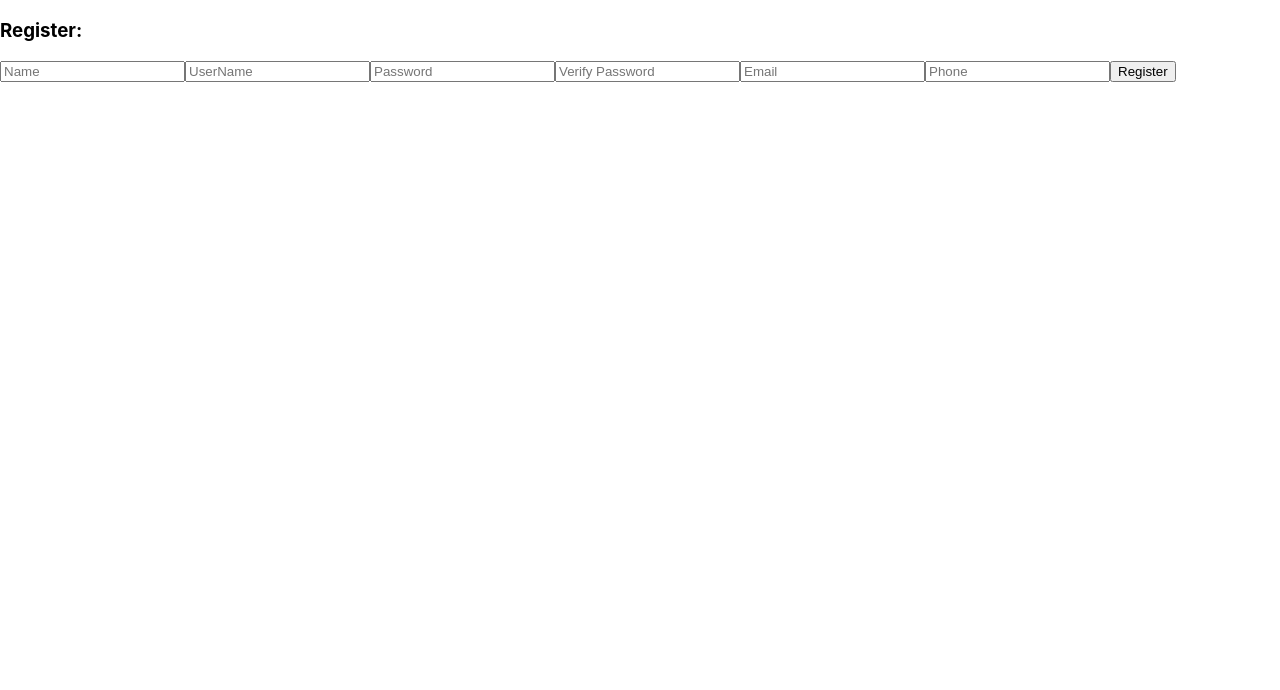
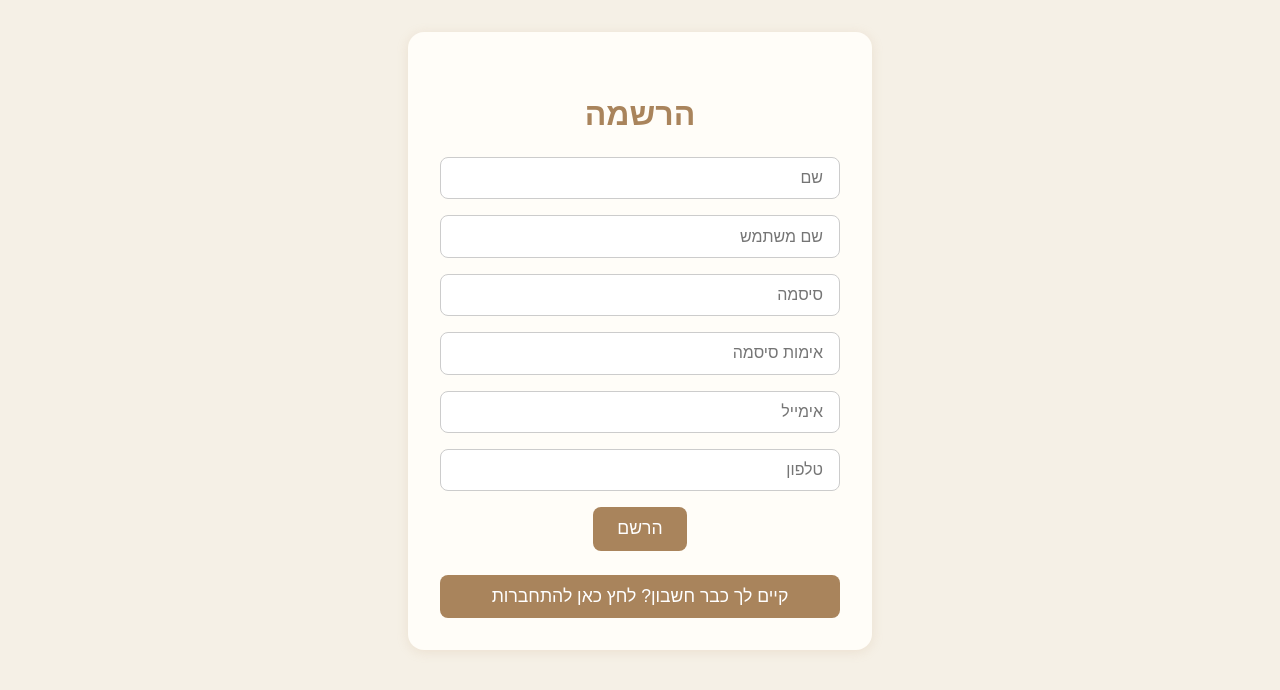
Before and after one commit to YpOfakim/client, a React (Create React App) app: page /sign_up in a window 1280 px wide. Shown: the top 690 px of the page. Built offline with nearby package versions, Linux system fonts and the light colour scheme.

Commit message:
פוש לאחר סיום עיצוב חוץ מדף אחד

```diff
--- a/src/App.js
+++ b/src/App.js
@@ -3,6 +3,7 @@ import { Outlet, NavLink, useNavigate, useParams } from "react-router-dom";
 import { useContext, useState } from 'react';
 import { Routes, Route } from "react-router-dom";
 import Navigation from './components/Navigation';
+import './style/front_home.css';
 
 import Create_Minyan from './pages/Create_Minyan';
 import Daily_Segments_History from './pages/Daily_Segments_History';
@@ -100,13 +101,16 @@ const NoMatch = () => {
 export default App;
 export { AuthContext, AuthProvider, NoMatch };
 
+
 const Front_Home = () => {
   return (
-    <div>
-      <h1>בלכתך בדרך</h1>
-      <p>נא להתחבר או להרשם כדי</p>
-      <NavLink to="/sign_in">התחברות</NavLink>
-      <NavLink to="/sign_up">הרשמה</NavLink>
+    <div className="front-home-page">
+      <div className="front-home-container">
+        <h1>בלכתך בדרך</h1>
+        <p>נא להתחבר או להירשם כדי להמשיך</p>
+        <NavLink to="/sign_in">התחברות</NavLink>
+        <NavLink to="/sign_up">הרשמה</NavLink>
+      </div>
     </div>
   );
 };
--- a/src/pages/Search_Minyan.js
+++ b/src/pages/Search_Minyan.js
@@ -1,6 +1,5 @@
 import React, { useState, useEffect, useRef } from 'react';
 import Minyan from '../components/Minyan';
-import "../style/minyans.css";
 import SortOptions from '../components/SortOptions';
 
 function Search_Minyans() {
--- a/src/pages/Sign_In.js
+++ b/src/pages/Sign_In.js
@@ -2,8 +2,8 @@ import { useState } from "react";
 import { useNavigate } from "react-router-dom";
 import { useEffect } from "react";
 import { useContext } from "react";
-import { AuthContext } from "../App"; // או מה שצריך בהתאם למיקום שלך
-
+import { AuthContext } from "../App";
+import "../style/login.css";
 function Login() {
   // ניקוי נתונים קודמים מה־localStorage
   useEffect(() => {
@@ -59,6 +59,7 @@ onLogin(data.token, data.user);
   };
 
  return (
+    <div className="login-page">
       <form className="login" onSubmit={handleLogin}>
         <h1>התחברות</h1>
 
@@ -91,9 +92,17 @@ onLogin(data.token, data.user);
         <button type="submit" disabled={!userName || !password}>
           התחבר
         </button>
+        <button
+        type="button"
+        className="register-link"
+        onClick={() => navigate("/sign_up")}
+      >
+        אין לך חשבון? לחץ כאן להרשמה
+      </button>
       </form>
-  );
-}
+    </div>
+  );}
+
 
 
 export default Login;
--- a/src/pages/Sign_Up.js
+++ b/src/pages/Sign_Up.js
@@ -1,5 +1,7 @@
 import React, { useState, useEffect } from 'react';
 import { useNavigate } from 'react-router-dom';
+import '../style/register.css';
+
 
 function Register() {
   const [msg, setMsg] = useState('');
@@ -77,28 +79,20 @@ function Register() {
     }
   };
 
-  return (
-    <>
-      <h3>Register:</h3>
+ return (
+    <div className="register-page">
+      <form className="register-form" onSubmit={handleSubmitRegister}>
+        <h3>הרשמה</h3>
 
-      {msg && (
-        <div style={{
-          backgroundColor: "#ffe6e6",
-          color: "#cc0000",
-          padding: "10px",
-          border: "1px solid #cc0000",
-          borderRadius: "5px",
-          marginBottom: "10px",
-          maxWidth: "300px"
-        }}>
-          {msg}
-        </div>
-      )}
+        {msg && (
+          <div className="error-box">
+            {msg}
+          </div>
+        )}
 
-      <form onSubmit={handleSubmitRegister}>
         <input
           type="text"
-          placeholder="Name"
+          placeholder="שם"
           name="user_name"
           value={newUserData.user_name}
           onChange={handleChange}
@@ -106,7 +100,7 @@ function Register() {
         />
         <input
           type="text"
-          placeholder="UserName"
+          placeholder="שם משתמש"
           name="user_userName"
           value={newUserData.user_userName}
           onChange={handleChange}
@@ -114,7 +108,7 @@ function Register() {
         />
         <input
           type="password"
-          placeholder="Password"
+          placeholder="סיסמה"
           name="password"
           value={newUserData.password}
           onChange={handleChange}
@@ -122,7 +116,7 @@ function Register() {
         />
         <input
           type="password"
-          placeholder="Verify Password"
+          placeholder="אימות סיסמה"
           name="verifyPassword"
           value={newUserData.verifyPassword}
           onChange={handleChange}
@@ -130,21 +124,28 @@ function Register() {
         />
         <input
           type="email"
-          placeholder="Email"
+          placeholder="אימייל"
           name="email"
           value={newUserData.email}
           onChange={handleChange}
         />
         <input
           type="text"
-          placeholder="Phone"
+          placeholder="טלפון"
           name="phone"
           value={newUserData.phone}
           onChange={handleChange}
         />
-        <button type="submit">Register</button>
+        <button type="submit">הרשם</button>
+        <button
+        type="button"
+        className="register-link"
+        onClick={() => navigate("/sign_in")}
+      >
+        קיים לך כבר חשבון? לחץ כאן להתחברות
+      </button>
       </form>
-    </>
+    </div>
   );
 }
 
--- /dev/null
+++ b/src/style/create-minyan.css
@@ -0,0 +1,83 @@
+.create-minyan-page {
+  background-color: #f5f0e6; /* רקע כללי */
+  min-height: 100vh;
+  padding: 2rem 1rem;
+  box-sizing: border-box;
+  font-family: 'Almoni DL', sans-serif;
+}
+
+.create-minyan-form {
+  max-width: 500px;
+  margin: 0 auto;
+  padding: 2rem;
+  background-color: #fffdf8;
+  border-radius: 16px;
+  box-shadow: 0 2px 12px rgba(199, 161, 122, 0.2);
+  direction: rtl;
+}
+
+.create-minyan-form h2 {
+  text-align: center;
+  font-size: 2rem;
+  font-weight: 700;
+  color: #a9845c;
+  margin-bottom: 1.5rem;
+}
+
+.create-minyan-form div {
+  margin-bottom: 1rem;
+}
+
+.create-minyan-form label {
+  font-weight: 600;
+  display: block;
+  margin-bottom: 0.5rem;
+  color: #4b3b2b;
+}
+
+.create-minyan-form input[type="datetime-local"],
+.create-minyan-form input[type="text"] {
+  width: 100%;
+  padding: 0.7rem;
+  border: 1px solid #ccc;
+  border-radius: 8px;
+  font-size: 1rem;
+  box-sizing: border-box;
+}
+
+.create-minyan-form input[type="radio"] {
+  margin-left: 0.5rem;
+}
+
+.create-minyan-form button {
+  background-color: #a9845c;
+  color: #fff;
+  border: none;
+  padding: 0.7rem 1.5rem;
+  border-radius: 8px;
+  font-size: 1rem;
+  cursor: pointer;
+  transition: background-color 0.3s ease;
+  margin-top: 0.5rem;
+}
+
+.create-minyan-form button:hover {
+  background-color: #8b6a4f;
+}
+
+.create-minyan-form span {
+  display: inline-block;
+  margin-top: 0.5rem;
+  font-size: 0.9rem;
+  color: #4b3b2b;
+}
+
+.create-minyan-form .success-message {
+  color: green;
+  margin-top: 1rem;
+}
+
+.create-minyan-form .error-message {
+  color: red;
+  margin-top: 1rem;
+}
--- /dev/null
+++ b/src/style/front_home.css
@@ -0,0 +1,45 @@
+.front-home-page {
+  background-color: #f5f0e6; /* רקע לדף */
+  min-height: 100vh;
+  padding: 2rem 1rem;
+  box-sizing: border-box;
+  font-family: 'Almoni DL', sans-serif;
+}
+
+.front-home-container {
+  max-width: 600px;
+  margin: 0 auto;
+  padding: 2rem;
+  background-color: #fffdf8; /* רקע של התיבה */
+  border-radius: 16px;
+  box-shadow: 0 2px 12px rgba(199, 161, 122, 0.2);
+  text-align: center;
+  color: #4b3b2b;
+}
+
+.front-home-container h1 {
+  font-size: 2.4rem;
+  font-weight: 700;
+  color: #a9845c;
+  margin-bottom: 1rem;
+}
+
+.front-home-container p {
+  font-size: 1.2rem;
+  margin-bottom: 1.5rem;
+}
+
+.front-home-container a {
+  display: inline-block;
+  margin: 0 0.5rem;
+  padding: 0.5rem 1rem;
+  background-color: #a9845c;
+  color: #fff;
+  text-decoration: none;
+  border-radius: 8px;
+  transition: background-color 0.3s ease;
+}
+
+.front-home-container a:hover {
+  background-color: #8b6a4f;
+}
--- /dev/null
+++ b/src/style/login.css
@@ -0,0 +1,94 @@
+.login-page {
+  background-color: #f5f0e6; /* רקע לדף */
+  min-height: 100vh;
+  padding: 2rem 1rem;
+  box-sizing: border-box;
+  font-family: 'Almoni DL', sans-serif;
+}
+
+.login {
+  max-width: 400px;
+  margin: 0 auto;
+  padding: 2rem;
+  background-color: #fffdf8; /* תיבת הטופס */
+  border-radius: 16px;
+  box-shadow: 0 2px 12px rgba(199, 161, 122, 0.2);
+  direction: rtl;
+  text-align: center;
+}
+
+.login h1 {
+  font-size: 2rem;
+  font-weight: 700;
+  color: #a9845c;
+  margin-bottom: 1.5rem;
+}
+
+.login input {
+  width: 100%;
+  padding: 0.7rem 1rem;
+  margin-bottom: 1rem;
+  border: 1px solid #ccc;
+  border-radius: 8px;
+  font-size: 1rem;
+  box-sizing: border-box;
+}
+
+.password-container {
+  position: relative;
+}
+
+.toggle-password {
+  position: absolute;
+  left: 0.5rem;
+  top: 50%;
+  transform: translateY(-50%);
+  background: none;
+  border: none;
+  font-size: 1.2rem;
+  cursor: pointer;
+}
+
+.login button[type="submit"] {
+  background-color: #a9845c;
+  color: #fff;
+  border: none;
+  padding: 0.7rem 1.5rem;
+  border-radius: 8px;
+  font-size: 1.1rem;
+  cursor: pointer;
+  transition: background-color 0.3s ease;
+}
+
+.login button[type="submit"]:hover {
+  background-color: #8b6a4f;
+}
+
+.login button[type="submit"]:disabled {
+  background-color: #ccc;
+  cursor: not-allowed;
+}
+
+.error-message {
+  color: red;
+  margin-bottom: 1rem;
+}
+.register-link {
+  background-color: #a9845c;
+  color: #fff;
+  border: none;
+  padding: 0.7rem 1.5rem;
+  border-radius: 8px;
+  font-size: 1.1rem;
+  cursor: pointer;
+  transition: background-color 0.3s ease;
+  display: block;
+  width: 100%;
+  margin-top: 1.5rem;
+  text-decoration: none;
+}
+
+
+.register-link:hover {
+  background-color: #8b6a4f;
+}
--- /dev/null
+++ b/src/style/register.css
@@ -0,0 +1,59 @@
+.register-page {
+  background-color: #f5f0e6; /* רקע כללי */
+  min-height: 100vh;
+  padding: 2rem 1rem;
+  box-sizing: border-box;
+  font-family: 'Almoni DL', sans-serif;
+}
+
+.register-form {
+  max-width: 400px;
+  margin: 0 auto;
+  padding: 2rem;
+  background-color: #fffdf8; /* תיבת הטופס */
+  border-radius: 16px;
+  box-shadow: 0 2px 12px rgba(199, 161, 122, 0.2);
+  direction: rtl;
+  text-align: center;
+}
+
+.register-form h3 {
+  font-size: 2rem;
+  font-weight: 700;
+  color: #a9845c;
+  margin-bottom: 1.5rem;
+}
+
+.register-form input {
+  width: 100%;
+  padding: 0.7rem 1rem;
+  margin-bottom: 1rem;
+  border: 1px solid #ccc;
+  border-radius: 8px;
+  font-size: 1rem;
+  box-sizing: border-box;
+}
+
+.register-form button {
+  background-color: #a9845c;
+  color: #fff;
+  border: none;
+  padding: 0.7rem 1.5rem;
+  border-radius: 8px;
+  font-size: 1.1rem;
+  cursor: pointer;
+  transition: background-color 0.3s ease;
+}
+
+.register-form button:hover {
+  background-color: #8b6a4f;
+}
+
+.error-box {
+  background-color: #ffe6e6;
+  color: #cc0000;
+  padding: 10px;
+  border: 1px solid #cc0000;
+  border-radius: 8px;
+  margin-bottom: 1rem;
+}
```
Also changed, not shown: src/pages/Create_Minyan.js (+19 -19 lines), src/style/minyans.css (deleted, +0 -107 lines). Lines whose indentation alone changed are shown as unchanged.
